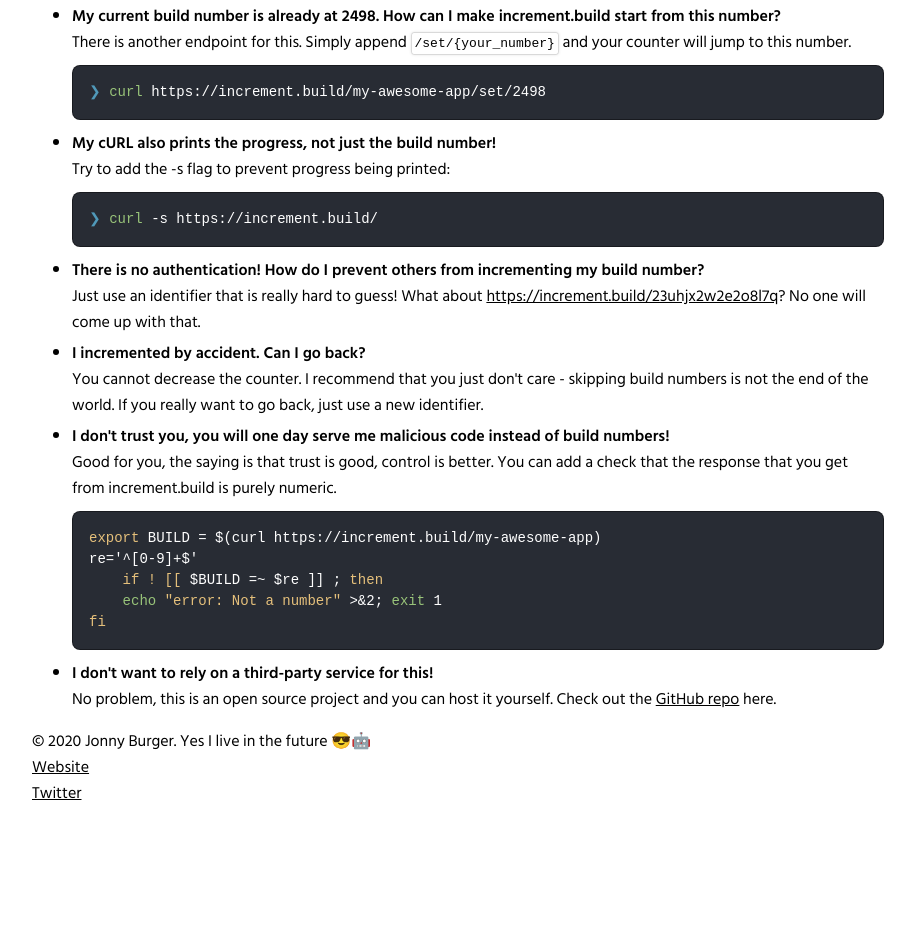
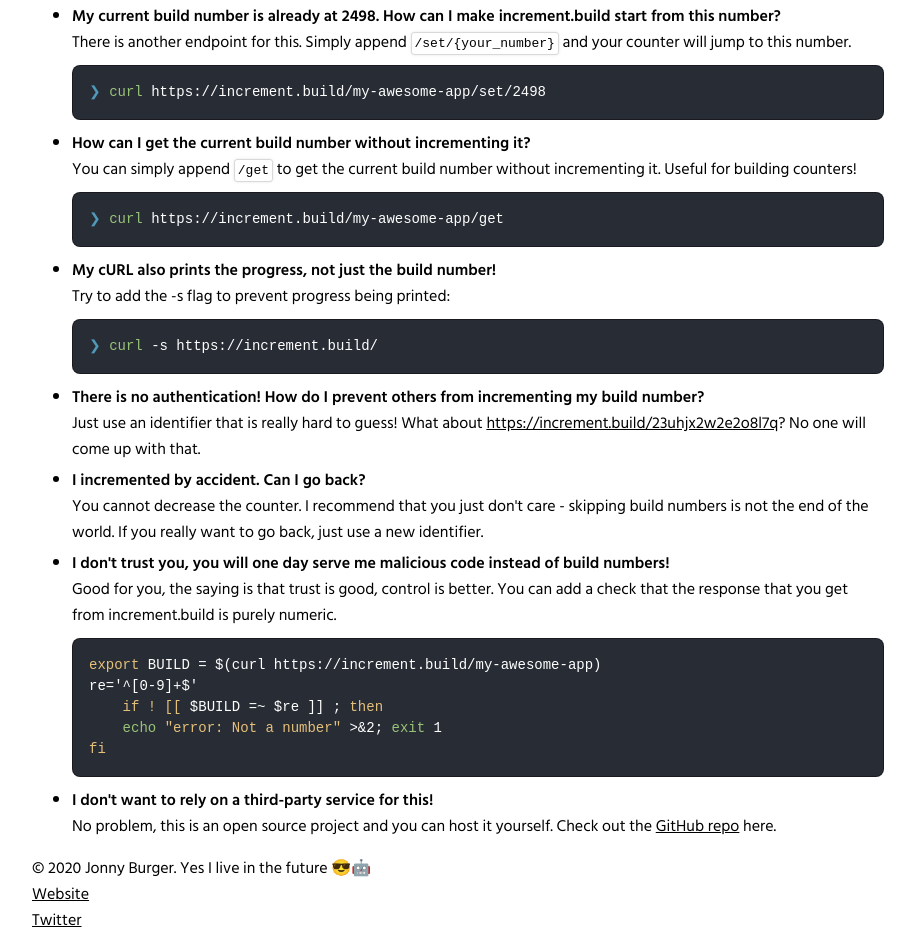
Before and after one commit to JonnyBurger/increment.build, a website: page static/index.html in a window 1280 px wide. Shown: the part 2617-3547 px from the top of the page, without its empty margins (182-1097 px from the left). Drawn offline with Linux system fonts and the light colour scheme.

Commit message:
Update index.html

```diff
--- a/static/index.html
+++ b/static/index.html
@@ -200,6 +200,14 @@ gradle(task: <span class="vscodestring">'assemble'</span>, build_type: <span cla
                     </div>
                 </li>
                 <li>
+                    <strong>How can I get the current build number without incrementing it?</strong>
+                    <br>
+                    You can simply append <code>/get</code> to get the current build number without incrementing it. Useful for building counters!
+                    <div class="terminal">
+                            <span class="prompt">❯ </span><span class="bin">curl </span>https://increment.build/my-awesome-app/get
+                    </div>
+                </li>
+                <li>
                     <strong>My cURL also prints the progress, not just the build number!</strong> <br>
                     Try to add the -s flag to prevent progress being printed:
                     <div class="terminal">
```
